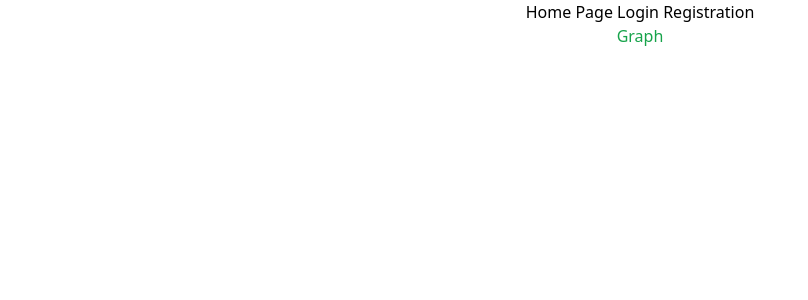
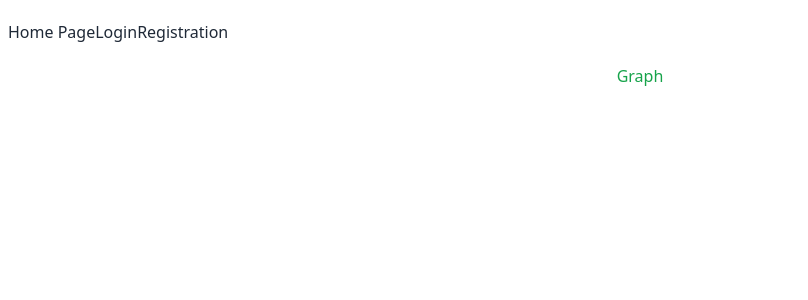
Before and after one commit to Fahdroussafi/json_crack, a React (Create React App) app in the folder client/: page / in a window 1280 px wide. Shown: the top 300 px of the page, without its empty margins (0-808 px from the left). Built offline with nearby package versions, Linux system fonts and the light colour scheme.

Commit message:
daisy UI

```diff
--- a/client/package.json
+++ b/client/package.json
@@ -7,6 +7,7 @@
     "@testing-library/react": "^13.4.0",
     "@testing-library/user-event": "^13.5.0",
     "axios": "^0.27.2",
+    "daisyui": "^2.31.0",
     "react": "^18.2.0",
     "react-dom": "^18.2.0",
     "react-json-graph": "^2.0.2",
--- a/client/tailwind.config.js
+++ b/client/tailwind.config.js
@@ -4,5 +4,5 @@ module.exports = {
   theme: {
     extend: {},
   },
-  plugins: [],
+  plugins: [require("daisyui")],
 };
```
Also changed, not shown: 1 other file (tests, documents, lock files or other folders).
